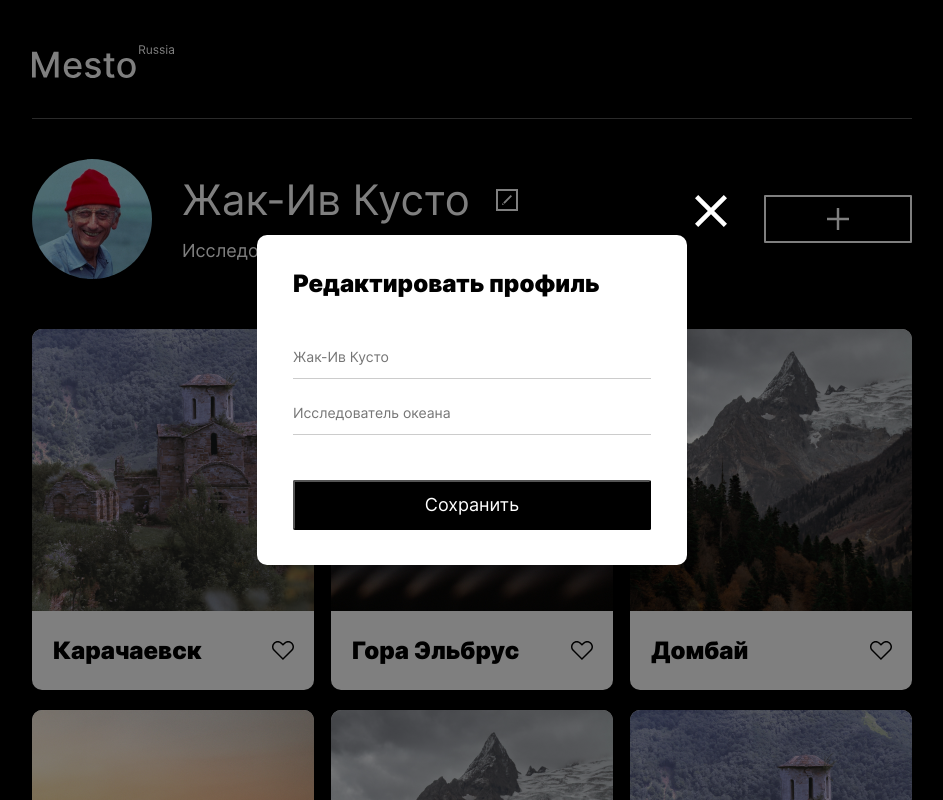
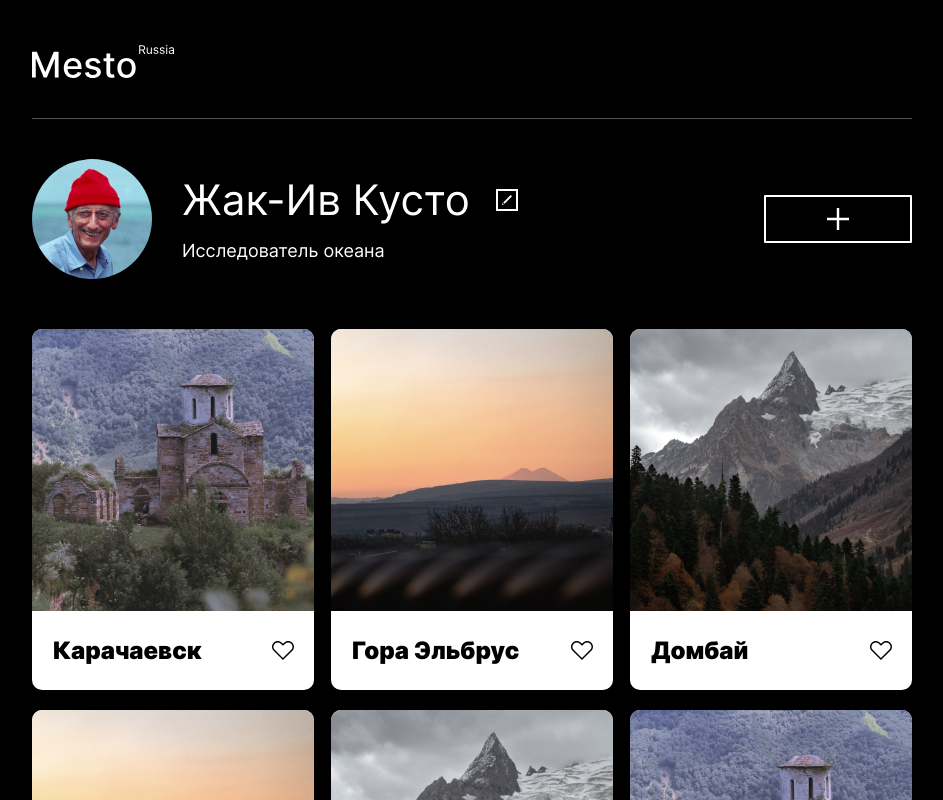
Before and after one commit to mendontdance/mesto-project-bootcamp, a plain HTML site: page index.html in a window 1280 px wide. Shown: the top 800 px of the page, without its empty margins (168-1111 px from the left). Drawn offline with Linux system fonts and the light colour scheme.

Commit message:
Update index.html

```diff
--- a/index.html
+++ b/index.html
@@ -69,7 +69,7 @@
                 </figure>
         </section>
 
-        <div class="form form_opened" > <!-- Здесь будет добавляться класс form_opened через JavaScript -->
+        <div class="form" > <!-- Здесь будет добавляться класс form_opened через JavaScript -->
             <form action="#" class="form__container">
                 <p class="form__title">Редактировать профиль</p>
                 <input type="text" class="form__name" placeholder="Жак-Ив Кусто">
```
